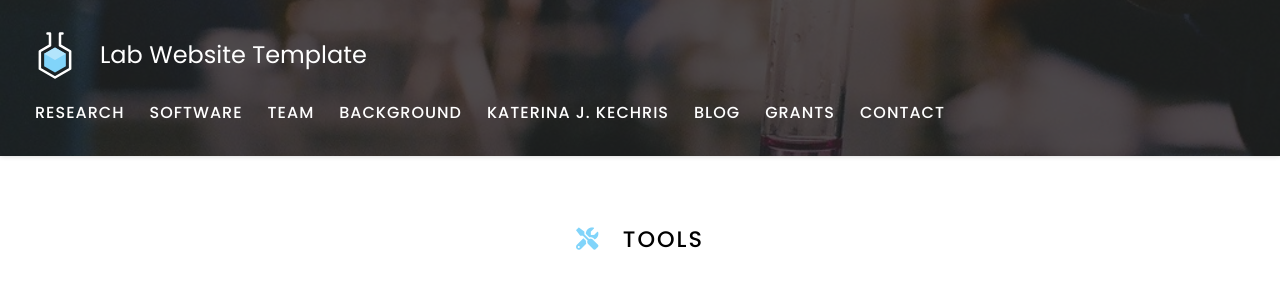
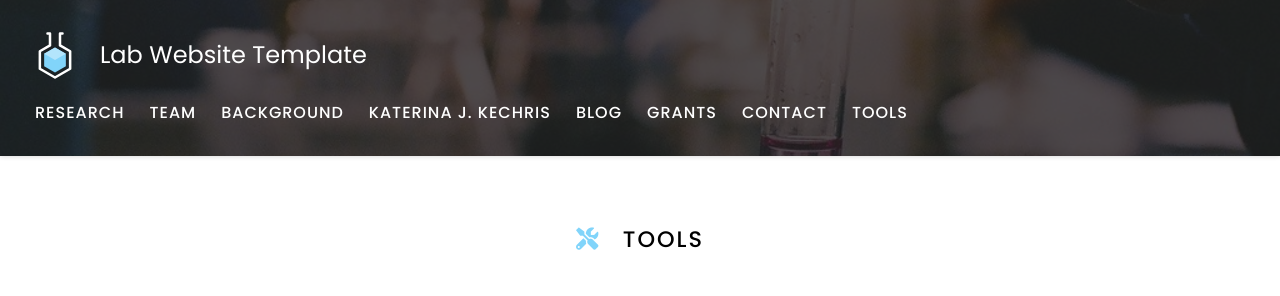
Before and after one commit to KechrisLab/kechrislab.github.io, a Jekyll site: the page built from tools/index.md, in a window 1280 px wide. Shown: the top 296 px of the page. Built offline with Jekyll 4.4.1, drawn with Linux system fonts in a browser that asks for light colours.

Commit message:
Update index.md

```diff
--- a/tools/index.md
+++ b/tools/index.md
@@ -1,8 +1,8 @@
 ---
-title: Software
+title: Tools
 nav:
-  order: 2
-  tooltip: Software
+  order: 5
+  tooltip: Tools
 ---
 
 # <i class="fas fa-tools"></i>Tools
```
